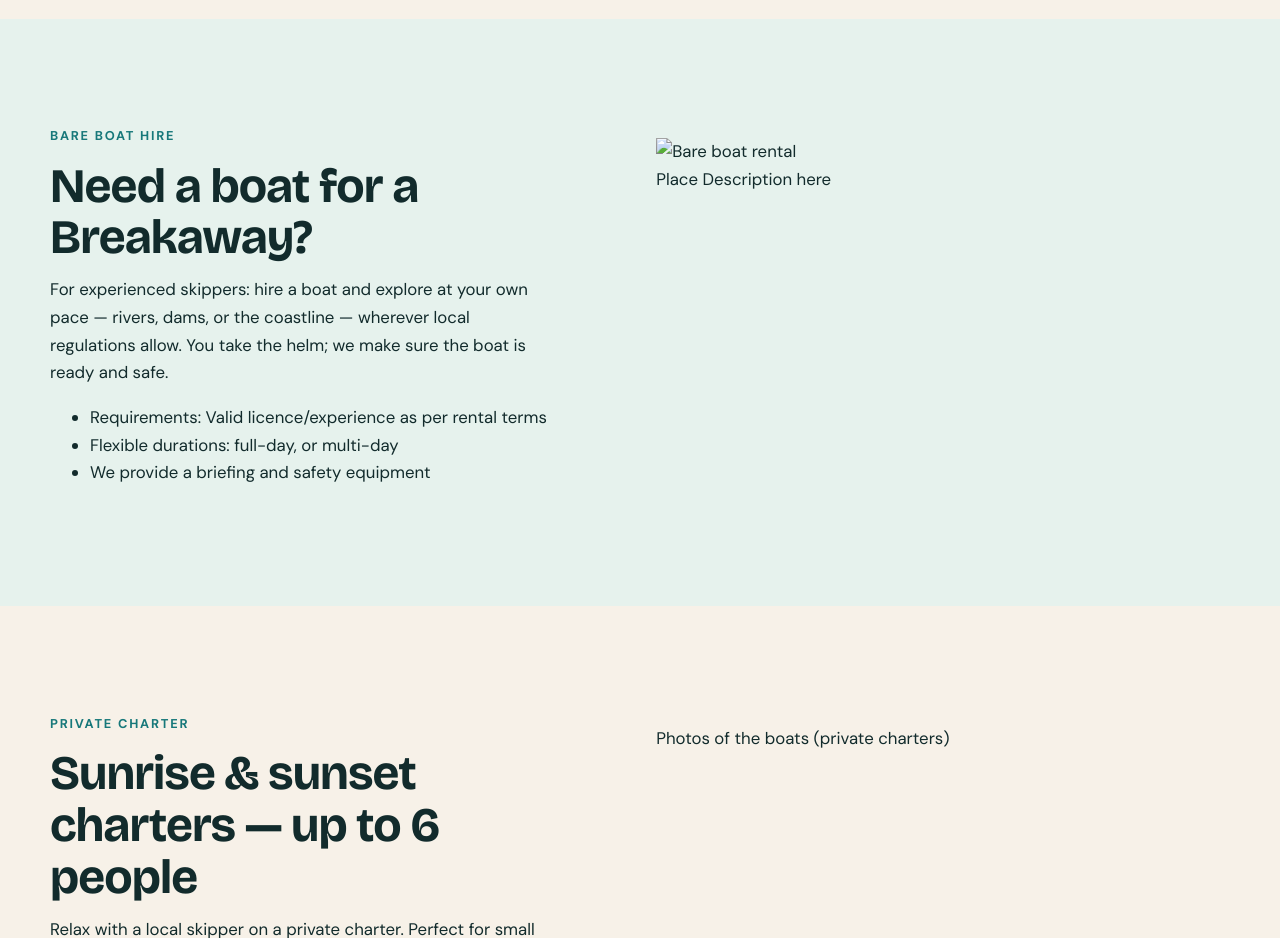
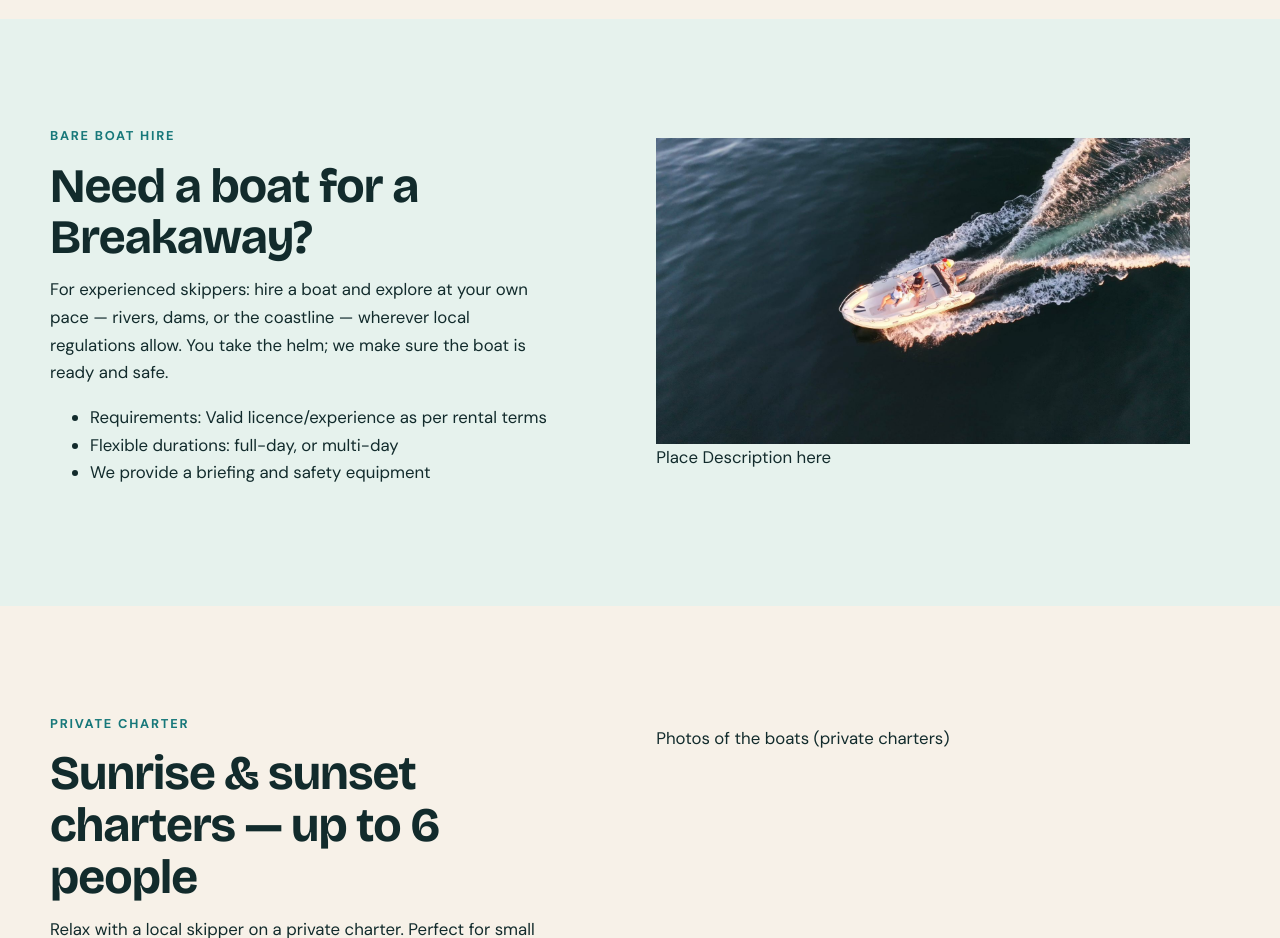
Before and after one commit to JSpies88/boat-rental, a plain HTML site: page boat-rental.html in a window 1280 px wide. Shown: the part 1180-2118 px from the top of the page. Drawn offline with nearby package versions, Linux system fonts and the light colour scheme.

Commit message:
Replace image source in boat rental section

```diff
--- a/boat-rental.html
+++ b/boat-rental.html
@@ -80,7 +80,7 @@
         </div>
 
         <figure class="photo-slot" aria-label="Photos of bare boat rentals">
-          <img src="try.jpg" alt="Bare boat rental">
+          <img src="madodge1.jpeg" alt="Bare boat rental">
           <div class="photo-placeholder"> Place Description here</div>
         </figure>
       </div>
```
